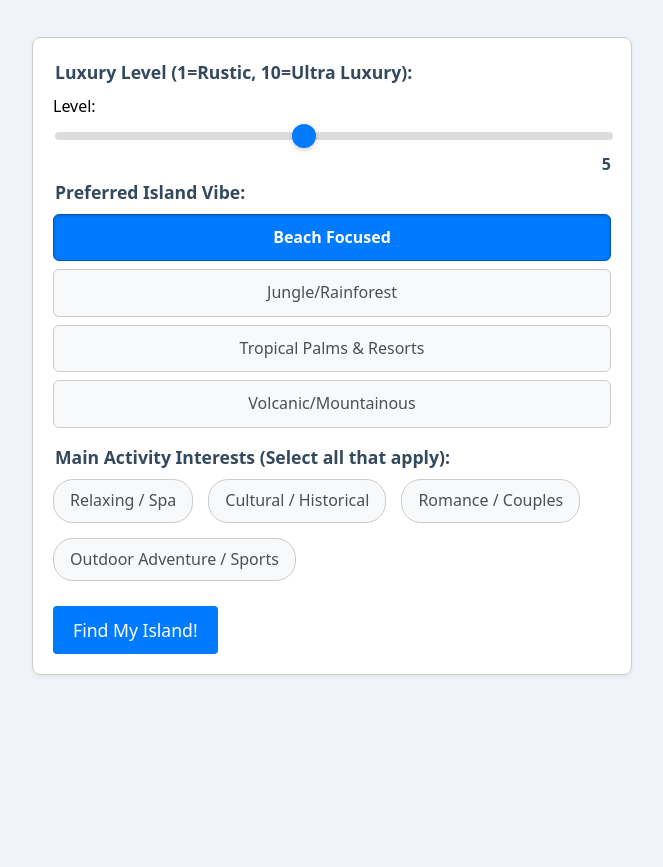
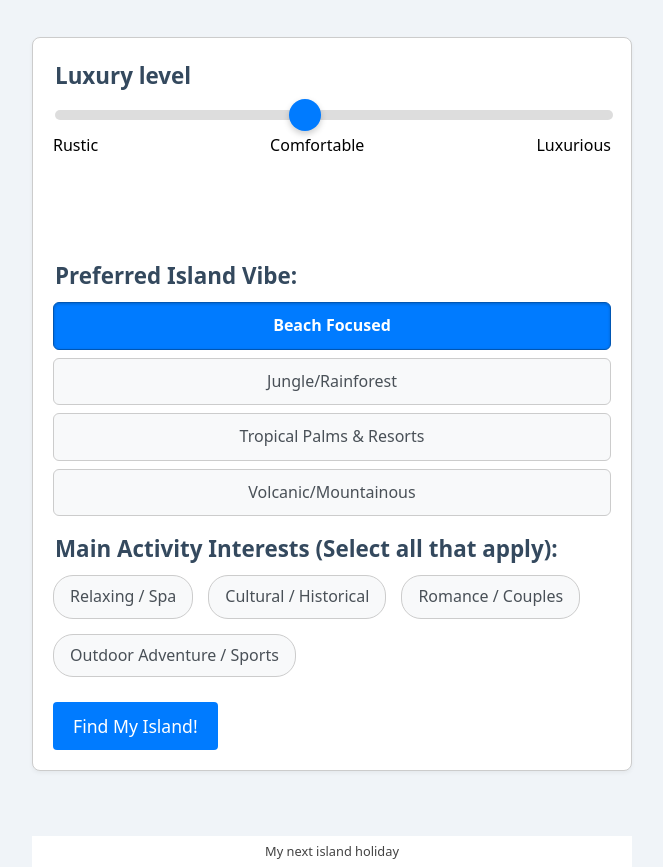
Before and after one commit to treadly55/island-holiday-app, a website built with Vite: page index.html in a window 1280 px wide. Shown: the part 94-961 px from the top of the page, without its empty margins (308-971 px from the left). Before the commit the page ends 800 px from the top, so only its background shows below. Built offline with nearby package versions, Linux system fonts and the light colour scheme.

Commit message:
ui slider working, form buttons aligned

```diff
--- a/index.html
+++ b/index.html
@@ -21,8 +21,17 @@
       <h1>My next island holiday!</h1>
 
       <form id="planner-form">
-        <fieldset> <legend>Luxury Level (1=Rustic, 10=Ultra Luxury):</legend> <label for="luxury-scale">Level:</label> <input type="range" id="luxury-scale" name="luxuryScale" min="1" max="10" value="5"> <span id="luxury-value">5</span> </fieldset>
-        <fieldset> <legend>Preferred Island Vibe:</legend> <div> <input type="radio" id="vibe-beach" name="vibe" value="Beach" checked> <label for="vibe-beach">Beach Focused</label> </div> <div> <input type="radio" id="vibe-jungle" name="vibe" value="Jungle"> <label for="vibe-jungle">Jungle/Rainforest</label> </div> <div> <input type="radio" id="vibe-palms" name="vibe" value="Tropical Palms"> <label for="vibe-palms">Tropical Palms & Resorts</label> </div> <div> <input type="radio" id="vibe-volcanic" name="vibe" value="Volcanic/Mountainous"> <label for="vibe-volcanic">Volcanic/Mountainous</label> </div> </fieldset>
+        <fieldset>
+          <legend>Luxury level</legend>
+        </fieldset>
+          <input type="range" id="luxury-scale" name="luxuryScale" min="1" max="10" value="5">
+          <div class="slider-rating-block">
+            <div class="slider-rating">Rustic</div>
+            <div class="slider-rating">Comfortable</div>
+            <div class="slider-rating">Luxurious</div>
+          </div>
+        <fieldset>
+          <legend>Preferred Island Vibe:</legend> <div> <input type="radio" id="vibe-beach" name="vibe" value="Beach" checked> <label for="vibe-beach">Beach Focused</label> </div> <div> <input type="radio" id="vibe-jungle" name="vibe" value="Jungle"> <label for="vibe-jungle">Jungle/Rainforest</label> </div> <div> <input type="radio" id="vibe-palms" name="vibe" value="Tropical Palms"> <label for="vibe-palms">Tropical Palms & Resorts</label> </div> <div> <input type="radio" id="vibe-volcanic" name="vibe" value="Volcanic/Mountainous"> <label for="vibe-volcanic">Volcanic/Mountainous</label> </div> </fieldset>
         <fieldset> <legend>Main Activity Interests (Select all that apply):</legend> <div> <input type="checkbox" id="interest-relaxing" name="interests" value="Relaxing"> <label for="interest-relaxing">Relaxing / Spa</label> </div> <div> <input type="checkbox" id="interest-cultural" name="interests" value="Cultural"> <label for="interest-cultural">Cultural / Historical</label> </div> <div> <input type="checkbox" id="interest-romance" name="interests" value="Romance"> <label for="interest-romance">Romance / Couples</label> </div> <div> <input type="checkbox" id="interest-adventure" name="interests" value="Outdoor Adventure"> <label for="interest-adventure">Outdoor Adventure / Sports</label> </div> </fieldset>
         <button type="submit">Find My Island!</button>
       </form>
@@ -32,15 +41,14 @@
           <i id="back-to-form-button" class="fas fa-arrow-left" title="Back to form"></i>
           <span id="results-title">Results:</span>
         </h2>
-
         <h3 id="current-recommendation-title" style="text-align: center; display: none;"></h3>
         <div id="card-container">
           </div>
-
         <button id="next-card-button" class="full-width-button" style="display: none;">Next</button>
         <button id="prev-card-button" class="full-width-button" style="display: none;">Back</button>
+      </div>
 
-      </div>
+      <footer>My next island holiday</footer>
 
     </div>
     <script type="module" src="/src/main.js"></script>
--- a/src/main.js
+++ b/src/main.js
@@ -61,7 +61,7 @@ function updateLoadingMessage() {
             currentMessage = "Completing";
             break;
         default: // Fallback
-            currentMessage = "Reviewing";
+            currentMessage = "Completing";
             loadingMessageCounter = 0; // Reset
             break;
     }
@@ -82,7 +82,7 @@ function stopLoadingInterval() {
         console.log("Loading interval stopped.");
          // Reset status words text to default when stopping
          if (statusWords) {
-            statusWords.textContent = "Loading...";
+            statusWords.textContent = "Completing";
         }
     }
 }
@@ -272,7 +272,7 @@ if (nextButton) {
             // If we just moved to the last card (index 2), change text
             if (currentCardIndex === 2) { nextButton.textContent = 'Start Over'; }
             // Update dynamic title
-            if(recommendationTitle) { recommendationTitle.textContent = `Recommendation ${currentCardIndex + 1}`; }
+            if(recommendationTitle) { recommendationTitle.textContent = `Recommendation ${currentCardIndex + 1}/3`; }
         } else { console.log("Cannot go 'Next'. Already on last card (index 2) or cards issue."); } // Keep functional log
     });
 } else { console.error("Could not find #next-card-button element."); }
@@ -294,7 +294,7 @@ if (prevButton) {
                 prevButton.disabled = true;
             }
             // Update dynamic title
-             if(recommendationTitle) { recommendationTitle.textContent = `Recommendation ${currentCardIndex + 1}`; }
+             if(recommendationTitle) { recommendationTitle.textContent = `Recommendation ${currentCardIndex + 1}/3`; }
         } else { console.log("Cannot go back (already on first card or cards issue)."); } // Keep functional log
     });
 } else { console.error("Could not find #prev-card-button element."); }
--- a/src/style.css
+++ b/src/style.css
@@ -131,7 +131,7 @@ legend {
   font-weight: bold;
   margin-bottom: 8px;
   color: #34495e; /* Slightly darker legend text */
-  font-size: 1.1em;
+  font-size: 1.4em;
 }
 
 fieldset > div {
@@ -424,12 +424,11 @@ input[type="radio"][name="vibe"]:not(:checked) + label:hover {
 
 
 input[type="range"] {
-  -webkit-appearance: none; /* Remove default styling */
+  -webkit-appearance: none;
   width: 100%;
-  height: 8px; /* Make track slightly thicker */
-  background: #ddd; /* Lighter track color */
+  height: 10px; /* Slightly thicker track for balance */
+  background: #ddd;
   border-radius: 5px;
-  outline: none;
   cursor: pointer;
 }
 
@@ -437,34 +436,57 @@ input[type="range"] {
 input[type="range"]::-webkit-slider-thumb {
   -webkit-appearance: none;
   appearance: none;
-  width: 24px; /* Increase circle size */
-  height: 24px; /* Increase circle size */
-  background-color: #007bff; /* Vibrant thumb color */
-  border-radius: 50%; /* Circular thumb */
-  box-shadow: 0 2px 4px rgba(0,0,0,0.2); /* Subtle shadow */
+  width: 32px; /* Even larger thumb size */
+  height: 32px;
+  background-color: #007bff;
+  border-radius: 50%;
+  box-shadow: 0 3px 6px rgba(0,0,0,0.2);
   transition: transform 0.2s ease-in-out;
 }
 
 input[type="range"]::-webkit-slider-thumb:hover {
-  transform: scale(1.1); /* Slightly enlarge on hover */
+  transform: scale(1.15);
 }
 
 input[type="range"]::-moz-range-thumb {
-  width: 24px;
-  height: 24px;
+  width: 32px;
+  height: 32px;
   background-color: #007bff;
   border-radius: 50%;
-  box-shadow: 0 2px 4px rgba(0,0,0,0.2);
+  box-shadow: 0 3px 6px rgba(0,0,0,0.2);
   transition: transform 0.2s ease-in-out;
 }
 
 input[type="range"]::-moz-range-thumb:hover {
-  transform: scale(1.1);
+  transform: scale(1.15);
 }
-
 /* Optional: Display value styling */
 #luxury-value {
   font-weight: bold;
   margin-left: 10px;
   color: #34495e;
 }
+
+
+.top-level-align {
+  display: flex;
+  flex-direction: row;
+  justify-content: space-between;
+}
+
+.slider-rating-block {
+  display: flex;
+  flex-direction: row;
+  justify-content: space-between;
+  margin-bottom: 100px;
+  margin-top: 5px;
+}
+
+footer {
+  color: #434343;
+  background-color: #fff;
+  text-align: center;
+  padding: 5px 0 5px 0;
+  font-size: 0.8rem;
+  margin-top: 40px;
+}
```
